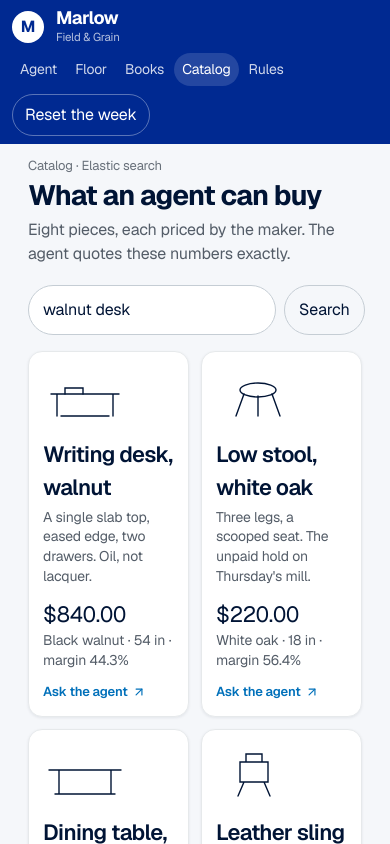
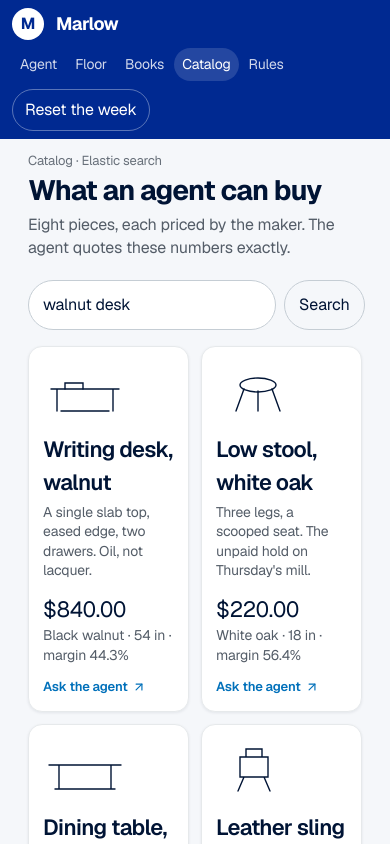
Before and after one commit to chhaviiiii/marlow, a Next.js app: page /catalog in a window 390 px wide. Built offline with nearby package versions, Linux system fonts and the light colour scheme; no server answers.

Commit message:
Live demo link; keep the top bar on one line at narrow widths

```diff
--- a/src/app/globals.css
+++ b/src/app/globals.css
@@ -977,7 +977,11 @@ a.floor-callout:hover { background: #ffeac2; }
   opacity: 0.7;
 }
 
+.nav a, .pill, .ghost, .mark strong, .mark span { white-space: nowrap; }
+
 @media (max-width: 1100px) {
+  .rail { gap: 14px; }
+  .mark span { display: none; }
   .desk-top { flex-direction: column; align-items: flex-start; gap: 12px; }
   .stepper { max-width: 100%; overflow-x: auto; }
   .stepper li + li::before { width: 16px; margin: 0 6px; }
@@ -985,6 +989,10 @@ a.floor-callout:hover { background: #ffeac2; }
   .catalog-grid { grid-template-columns: 1fr 1fr; }
   .rules { grid-template-columns: 1fr; }
   .stack div { grid-template-columns: 1fr; gap: 2px; }
+}
+
+@media (max-width: 980px) {
+  .pill { display: none; }
 }
 
 @media (max-width: 860px) {
```
Also changed, not shown: 1 other file (tests, documents, lock files or other folders).
